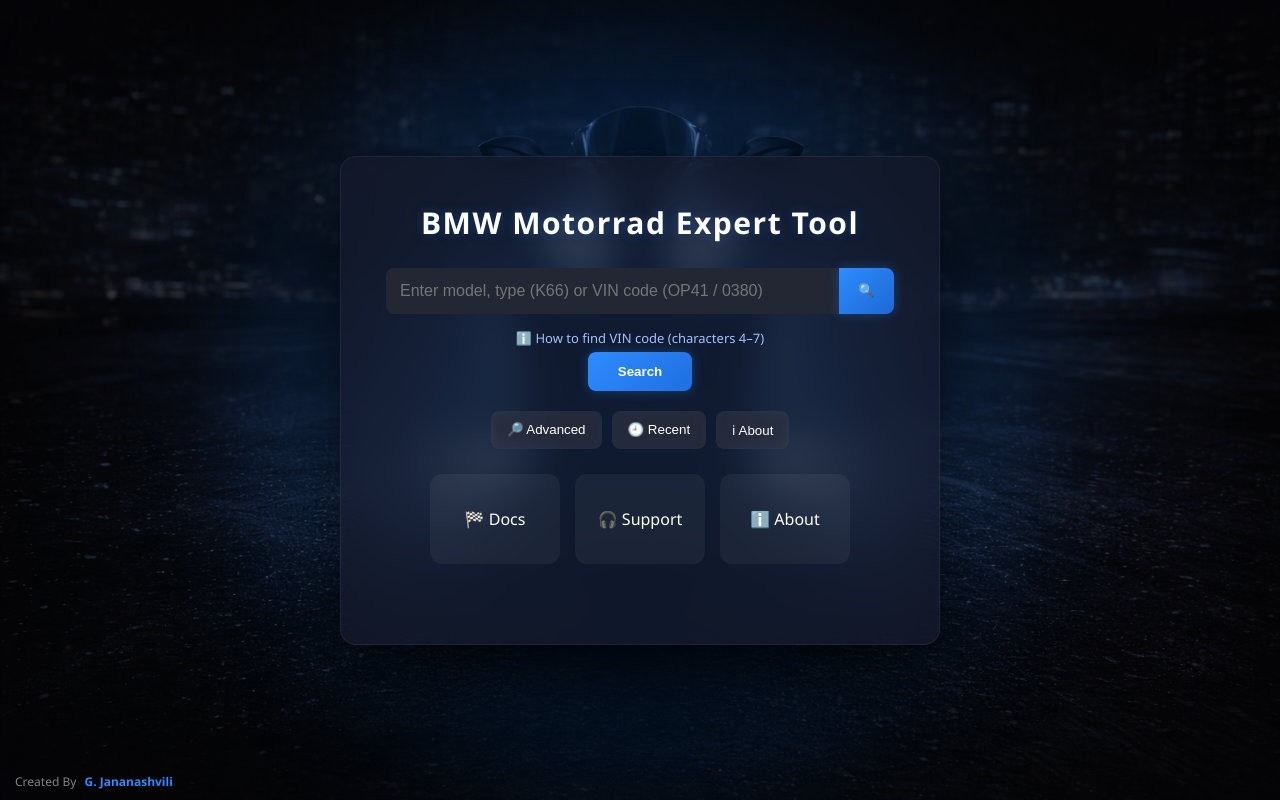
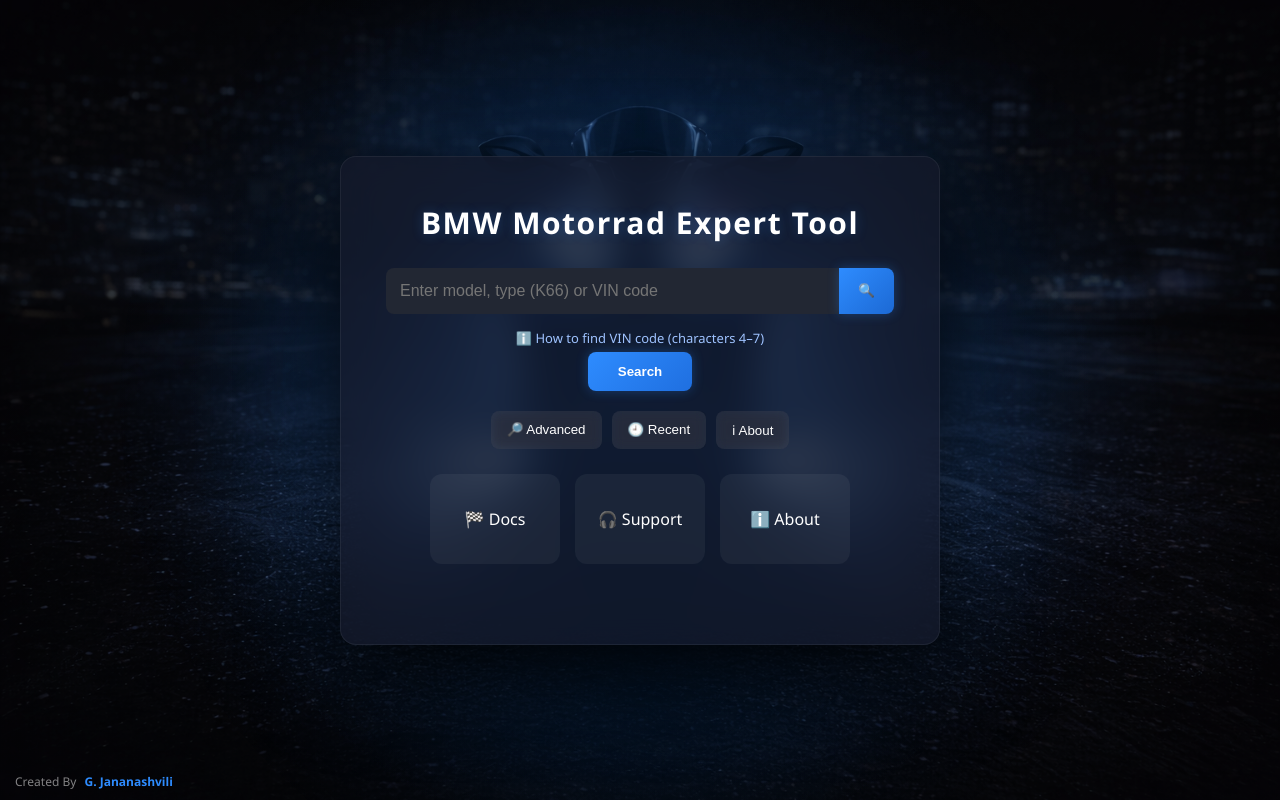
Before and after one commit to AzazelI/bmw-motorrad-expert-tool, a Flask app: page / in a window 1280 px wide. Run offline with Flask 3, Linux system fonts and the light colour scheme.

Commit message:
VIN 0380

```diff
--- a/templates/index.html
+++ b/templates/index.html
@@ -20,7 +20,7 @@
 
     <!-- SEARCH -->
     <div class="search-box">
-        <input id="search" placeholder="Enter model, type (K66) or VIN code (OP41 / 0380)">
+        <input id="search" placeholder="Enter model, type (K66) or VIN code">
         <button class="search-btn" onclick="search()">🔍</button>
     </div>
 
@@ -64,7 +64,7 @@
             *WB1 <span class="highlight">0380</span> 038ZU48517*
         </div>
 
-        <p class="hint">Example: <b>0380</b> or <b>OP41</b></p>
+        <p class="hint">Example: <b>0380</b></p>
     </div>
 </div>
 
```
